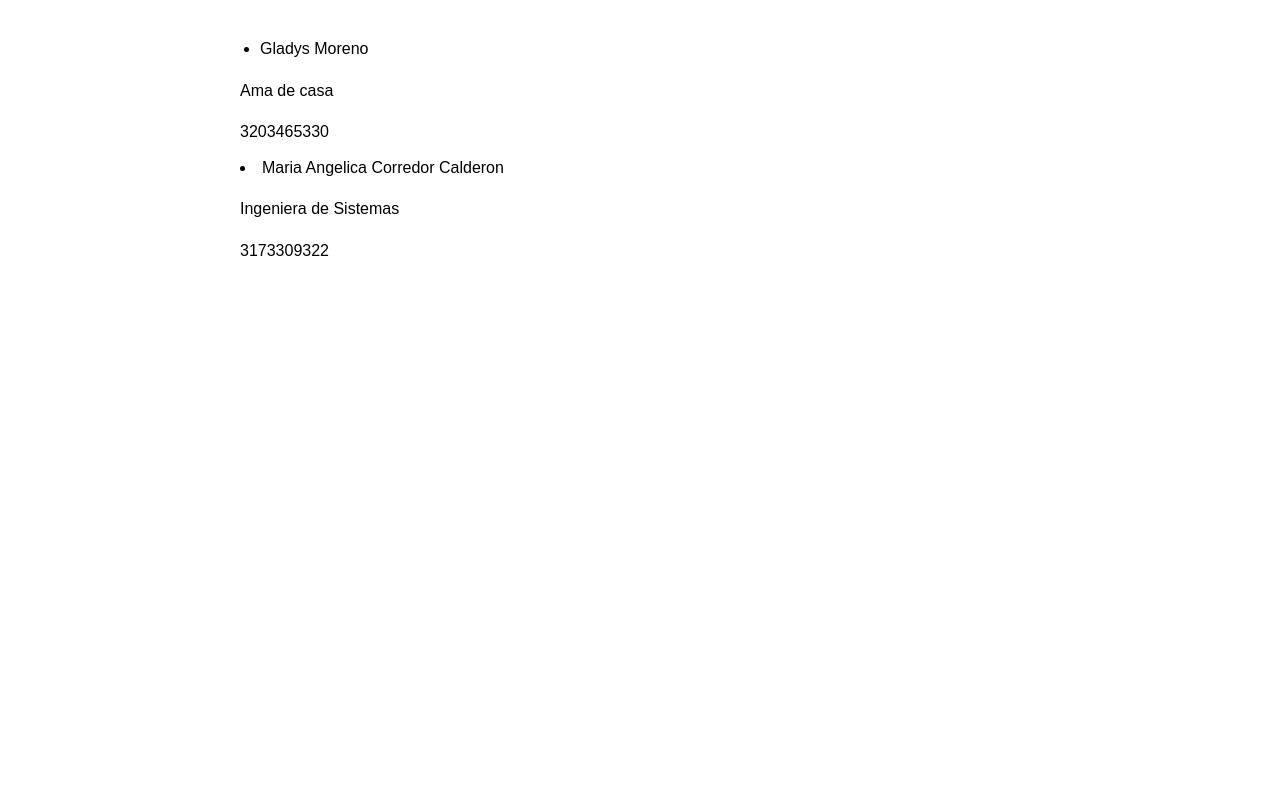
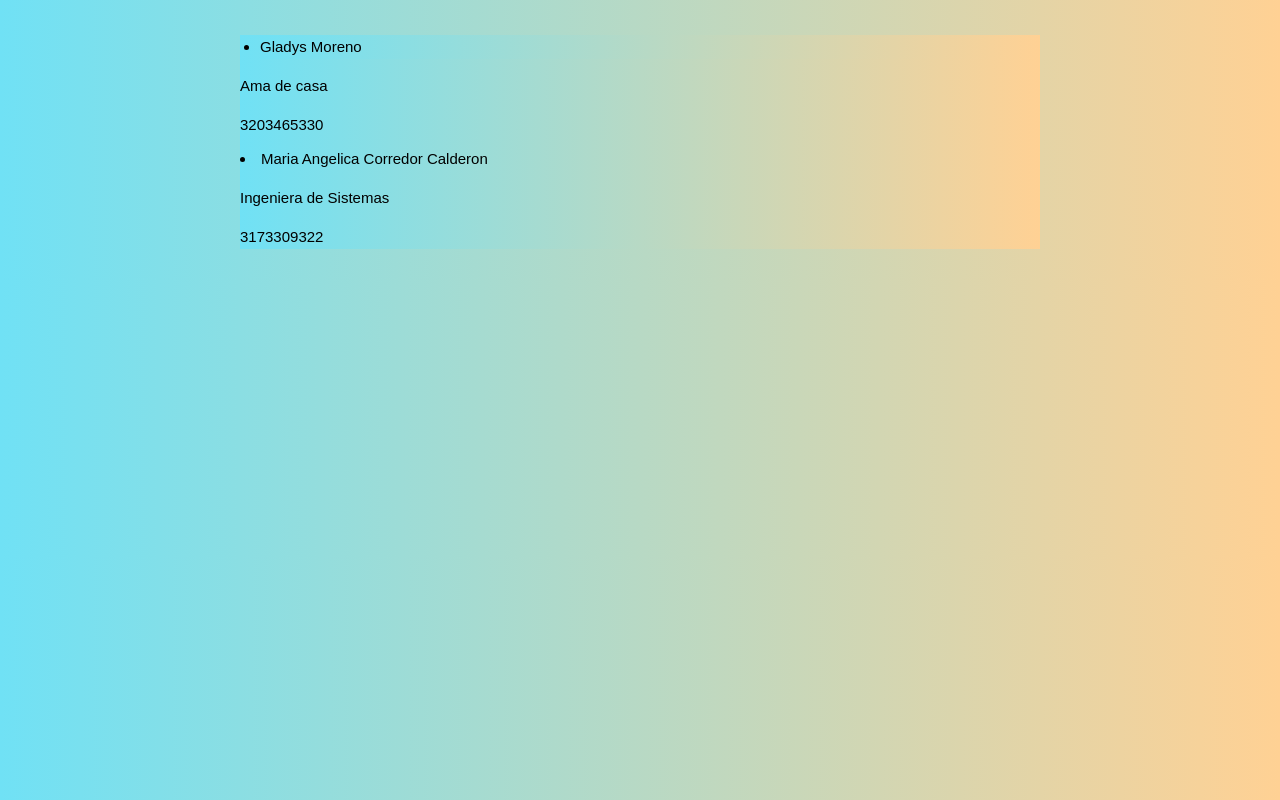
Before and after one commit to DanielaForeroM/DFM, a plain HTML site: page experiencia.html in a window 1280 px wide. Drawn offline with Linux system fonts and the light colour scheme.

Commit message:
Update experiencia.html

```diff
--- a/experiencia.html
+++ b/experiencia.html
@@ -1,5 +1,8 @@
 <!DOCTYPE html>
 <html lang="es">
+        <head>
+        <link rel="stylesheet"  href="estilo/style.css">
+        </head>
 <head>
     <meta charset="UTF-8">
     <meta name="viewport" content="width=device-width, initial-scale=1.0">
```
